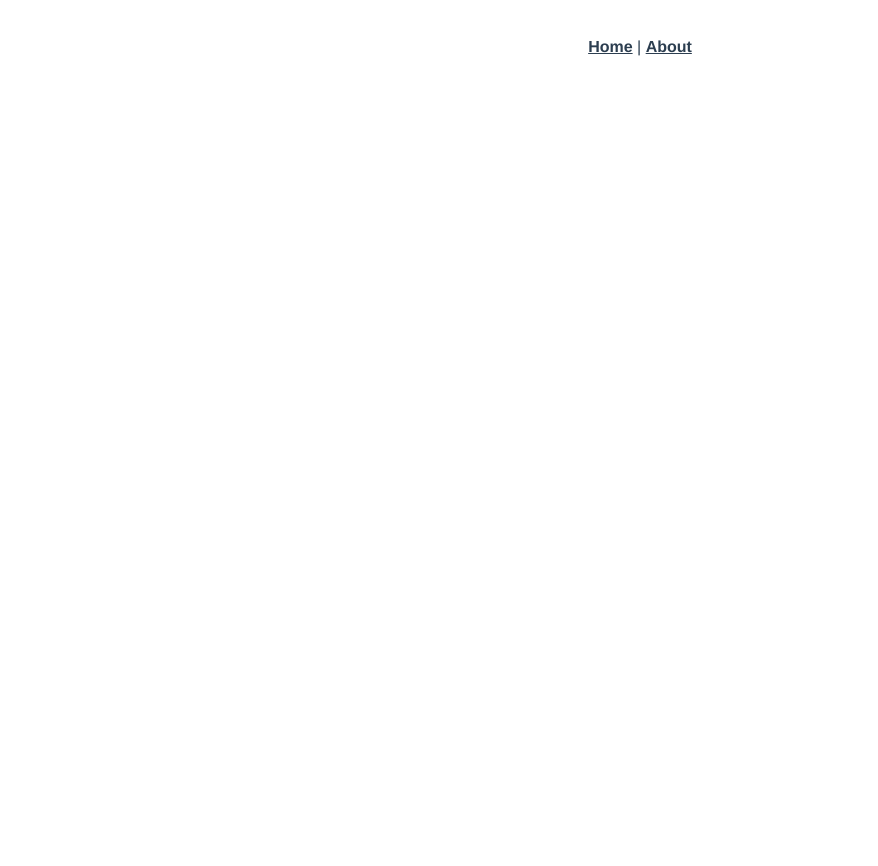
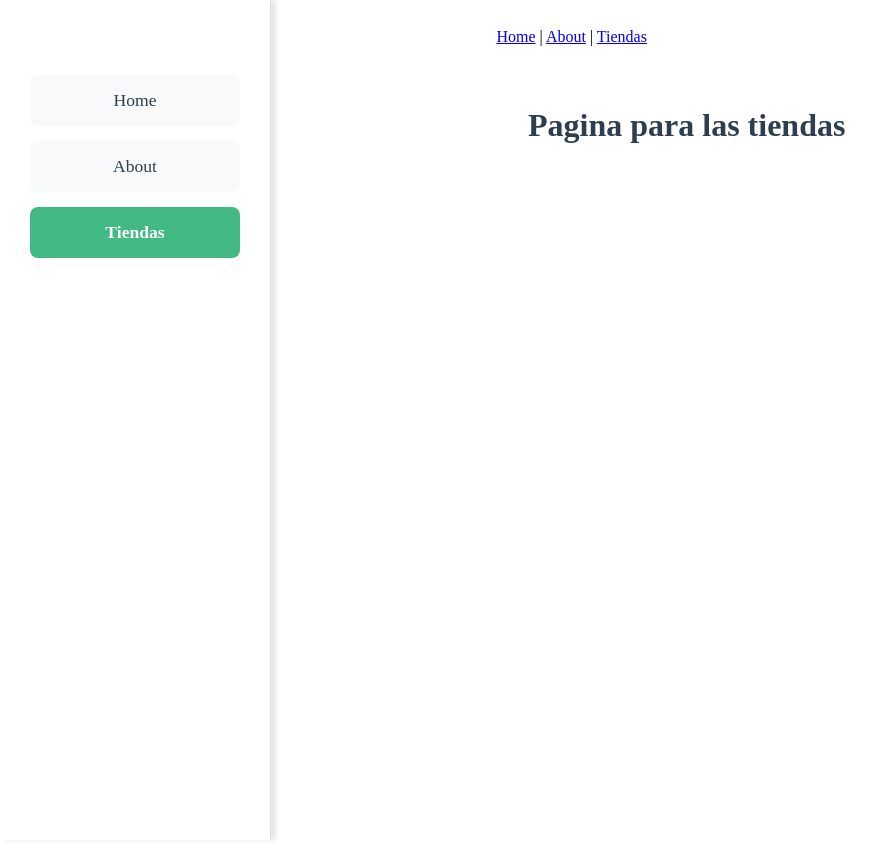
Before and after one commit to p5Patricio/Inventario-frontend, a Vue app: page /tiendas in a window 1280 px wide. Before the commit this address had no page. Shown: the whole page, without its empty margins (0-878 px from the left). Before the commit the page ends 800 px from the top, so only its background shows below. Built offline with nearby package versions, Linux system fonts and the light colour scheme; no server answers.

Commit message:
Barra lateral y base para la pagina de tiendas

```diff
--- a/package.json
+++ b/package.json
@@ -8,9 +8,11 @@
     "lint": "vue-cli-service lint"
   },
   "dependencies": {
+    "axios": "^1.7.7",
     "core-js": "^3.8.3",
     "vue": "^3.2.13",
     "vue-router": "^4.0.3",
+    "vuetify": "^3.7.4",
     "vuex": "^4.0.0"
   },
   "devDependencies": {
--- a/src/App.vue
+++ b/src/App.vue
@@ -1,30 +1,48 @@
 <template>
-  <nav>
-    <router-link to="/">Home</router-link> |
-    <router-link to="/about">About</router-link>
-  </nav>
-  <router-view/>
+  <div id="app">
+    <!-- Contenido principal -->
+    <div class="content">
+      <nav>
+        <router-link to="/">Home</router-link> |
+        <router-link to="/about">About</router-link> |
+        <router-link to="/tiendas">Tiendas</router-link>
+      </nav>
+      <router-view />
+    </div>
+  </div>
 </template>
+
+<script>
+
+export default {
+};
+</script>
 
 <style>
 #app {
-  font-family: Avenir, Helvetica, Arial, sans-serif;
-  -webkit-font-smoothing: antialiased;
-  -moz-osx-font-smoothing: grayscale;
-  text-align: center;
-  color: #2c3e50;
+  display: flex;
+  height: 100vh;
+}
+
+.content {
+  margin-left: 250px;
+  padding: 20px;
+  width: calc(100% - 250px); /* Ajusta el ancho para compensar la barra lateral */
+  display: flex;
+  flex-direction: column;
+  align-items: center; /* Centra horizontalmente */
+  text-align: center; /* Centra el texto */
 }
 
 nav {
-  padding: 30px;
+  text-align: center; /* Centra los enlaces de navegación */
+  margin-bottom: 20px;
 }
 
-nav a {
-  font-weight: bold;
-  color: #2c3e50;
-}
-
-nav a.router-link-exact-active {
-  color: #42b983;
+router-view {
+  width: 100%; /* Ocupa todo el ancho disponible */
+  display: flex;
+  justify-content: center;
+  align-items: center;
 }
 </style>
--- /dev/null
+++ b/src/components/BarraLateral.vue
@@ -0,0 +1,85 @@
+<template>
+    <div>
+      <div :class="['barra-lateral', { 'barra-oculta': isHidden }]">
+        <ul>
+          <li><router-link to="/">Home</router-link></li>
+          <li><router-link to="/about">About</router-link></li>
+          <li><router-link to="/tiendas">Tiendas</router-link></li>
+        </ul>
+      </div>
+    </div>
+  </template>
+
+  <script>
+  export default {
+    data() {
+      return {
+
+      };
+    },
+  };
+  </script>
+
+  <style scoped>
+  .barra-lateral {
+  width: 230px;
+  background-color: white;
+  color: #2c3e50;
+  height: 100vh;
+  position: fixed;
+  left: 0;
+  top: 0;
+  transition: transform 0.3s ease-in-out;
+  transform: translateX(0);
+  padding: 20px;
+  border-right: 1px solid #e0e0e0;
+  box-shadow: 5px 0 5px rgba(0, 0, 0, 0.1);
+  display: flex;           /* Añadido para centrar el contenido */
+  justify-content: center; /* Centra horizontalmente */
+}
+
+.barra-lateral ul {
+  list-style: none;
+  padding: 0;
+  margin: 0;
+  width: 100%;
+  margin-top: 40px; /* Espacio superior */
+}
+
+.barra-lateral li {
+  margin: 15px 0;
+  text-align: center;
+}
+
+.barra-lateral a {
+  display: block;
+  padding: 15px 20px;
+  text-decoration: none;
+  color: #2c3e50;
+  font-size: 1.1rem;
+  border-radius: 8px;
+  transition: all 0.3s ease;
+  background-color: #f8f9fa;
+  margin: 0 10px;
+}
+
+.barra-lateral a:hover {
+  background-color: #42b983;
+  color: white;
+  transform: translateY(-2px);
+  box-shadow: 0 4px 8px rgba(0, 0, 0, 0.1);
+}
+
+/* Estilo para el enlace activo */
+.barra-lateral a.router-link-active {
+  background-color: #42b983;
+  color: white;
+  font-weight: bold;
+}
+
+/* Efecto de pulsación al hacer clic */
+.barra-lateral a:active {
+  transform: translateY(0);
+  box-shadow: 0 2px 4px rgba(0, 0, 0, 0.1);
+}
+  </style>
--- a/src/main.js
+++ b/src/main.js
@@ -2,5 +2,8 @@ import { createApp } from 'vue'
 import App from './App.vue'
 import router from './router'
 import store from './store'
+import axios from 'axios'
+
+axios.defaults.baseURL='http://localhost:3000/api/'
 
 createApp(App).use(store).use(router).mount('#app')
--- a/src/router/index.js
+++ b/src/router/index.js
@@ -6,6 +6,11 @@ const routes = [
     path: '/',
     name: 'home',
     component: HomeView
+  },
+  {
+    path: '/tiendas',
+    name: 'tiendas',
+    component: () => import(/* webpackChunkName: "about" */ '../views/Tiendas.vue')
   },
   {
     path: '/about',
--- /dev/null
+++ b/src/views/Tiendas.vue
@@ -0,0 +1,79 @@
+<!-- eslint-disable vue/multi-word-component-names -->
+<template>
+    <div class="layout">
+      <BarraLateral/>
+      <div class="contenido-principal">
+        <h1>Pagina para las tiendas</h1>
+        <!-- Aquí irá el resto de tu contenido -->
+      </div>
+    </div>
+  </template>
+
+  <script>
+  import axios from 'axios';
+  import BarraLateral from "../components/BarraLateral.vue";
+
+  export default {
+    components: {
+      BarraLateral,
+    },
+    data() {
+      return {
+        tiendas: [],
+      };
+    },
+    methods: {
+      async listartiendas() {
+        try {
+          const response = await axios.get('tienda/list');
+          this.tiendas = response.data;
+          console.log(this.tiendas)
+        } catch (error) {
+          console.error('Hubo un error al obtener los datos:', error);
+        }
+      },
+    },
+    mounted() {
+      this.listartiendas();
+    },
+  };
+  </script>
+
+  <style scoped>
+  .layout {
+    display: flex;
+    min-height: 100vh;
+  }
+
+  .contenido-principal {
+    flex: 1;
+    margin-left: 230px; /* Este valor debe ser igual al ancho de tu barra lateral */
+    padding: 20px;
+    display: flex;
+    flex-direction: column;
+    align-items: center; /* Centra horizontalmente el contenido */
+  }
+
+  h1 {
+    text-align: center;
+    margin-bottom: 2rem;
+    color: #2c3e50;
+  }
+
+  /* Si quieres que todo el contenido tenga un ancho máximo */
+  .contenido-principal {
+    max-width: 1200px; /* O el valor que prefieras */
+    margin-left: auto;
+    margin-right: auto;
+    padding-left: calc(230px + 20px); /* barra lateral + padding */
+    padding-right: 20px;
+  }
+
+  /* Asegúrate de que el contenido no se solape con la barra en pantallas pequeñas */
+  @media (max-width: 768px) {
+    .contenido-principal {
+      margin-left: 0;
+      padding-left: 20px;
+    }
+  }
+  </style>
```
Also changed, not shown: 1 other file (tests, documents, lock files or other folders).
